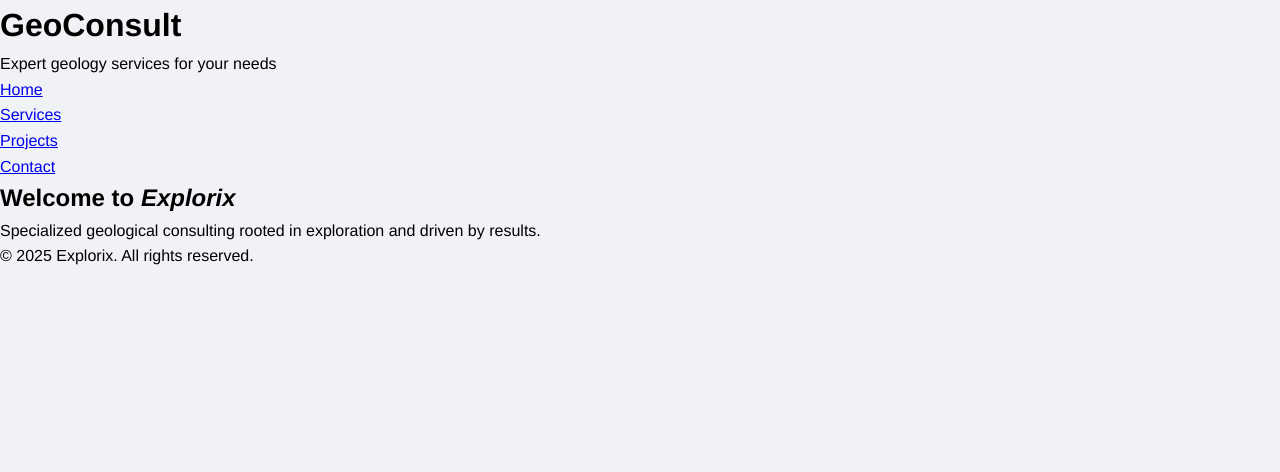
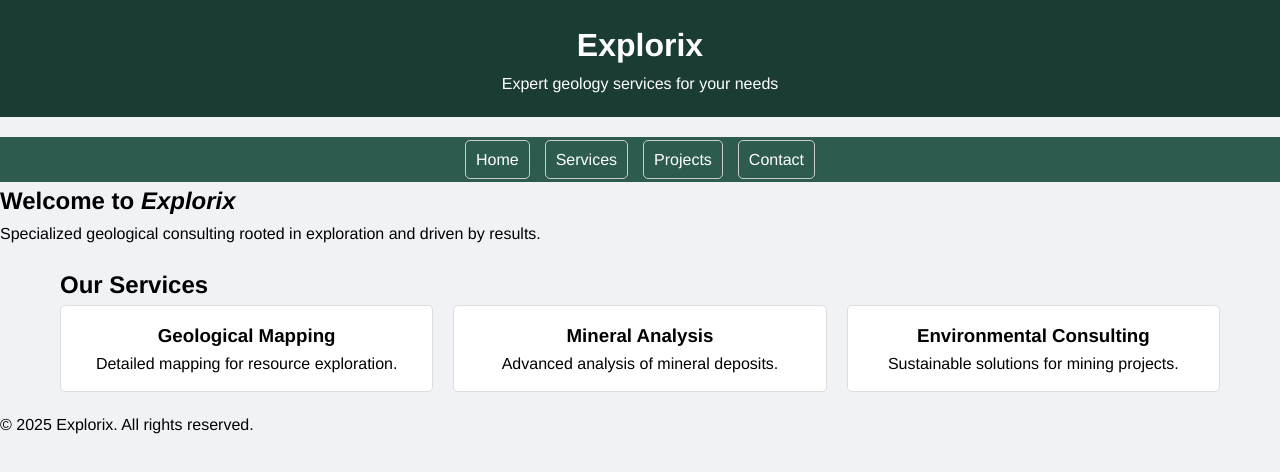
Before and after one commit to akinniyioluwaseun/web-dev-portfolio, a plain HTML site: page WEEK 3/index.html in a window 1280 px wide. Drawn offline with Linux system fonts and the light colour scheme.

Commit message:
Add services section with CSS Grid

```diff
--- a/WEEK 3/index.html
+++ b/WEEK 3/index.html
@@ -17,7 +17,7 @@
 <body>
     <header>
         <!-- Semantic header for branding and tagline -->
-        <h1>GeoConsult</h1>
+        <h1>Explorix</h1>
         <!-- Main heading with company name -->
         <p>Expert geology services for your needs</p>
         <!-- Tagline describing services -->
@@ -45,6 +45,29 @@
             <p>Specialized geological consulting rooted in exploration and driven by results.</p>
             <!-- Brief introduction text -->
         </section>
+        <section id="services">
+            <!-- Section for services -->
+            <h2>Our Services</h2>
+            <!-- Subheading for services section -->
+            <div class="services-grid">
+                <!-- Grid container for service cards -->
+                <div class="service-card">
+                    <!-- Individual service card -->
+                    <h3>Geological Mapping</h3>
+                    <!-- Service title -->
+                    <p>Detailed mapping for resource exploration.</p>
+                    <!-- Service description -->
+                </div>
+                <div class="service-card">
+                    <h3>Mineral Analysis</h3>
+                    <p>Advanced analysis of mineral deposits.</p>
+                </div>
+                <div class="service-card">
+                    <h3>Environmental Consulting</h3>
+                    <p>Sustainable solutions for mining projects.</p>
+                </div>
+            </div>
+        </section>
     </main>
     <footer>
         <!-- Semantic footer for bottom content -->
--- a/WEEK 3/styles.css
+++ b/WEEK 3/styles.css
@@ -11,3 +11,67 @@ body {
     line-height: 1.6; /* Improves readability */
     background-color: #f0f2f5; /* Light gray-blue background */
 }
+
+/* Style the header with CSS Grid */
+header {
+    display: grid; /* Use Grid for layout */
+    grid-template-columns: 1fr; /* Single column for simplicity */
+    text-align: center; /* Center content */
+    background-color: #1a3c34; /* Dark green for professional look */
+    color: white; /* White text for contrast */
+    padding: 20px; /* Space inside header */
+    margin-bottom: 20px; /* Space below header */
+}
+
+/* Style the navigation with Grid */
+nav {
+    background-color: #2e5b4f; /* Slightly lighter green */
+    padding: 10px; /* Space inside nav */
+}
+
+/* Style nav list with Grid */
+nav ul {
+    display: grid; /* Use Grid for nav items */
+    grid-template-columns: repeat(4, auto); /* 4 equal-width columns */
+    gap: 15px; /* Space between items */
+    justify-content: center; /* Center items */
+    list-style: none; /* Remove bullet points */
+}
+
+/* Style nav links */
+nav ul li a {
+    color: white; /* White text */
+    text-decoration: none; /* Remove underline */
+    padding: 10px; /* Clickable area */
+    border: 1px solid #ccc; /* Light border */
+    border-radius: 5px; /* Rounded corners */
+}
+
+/* Hover effect for nav links */
+nav ul li a:hover {
+    background-color: #3a6f5f; /* Darker green on hover */
+    transition: background-color 0.3s; /* Smooth transition */
+}
+
+/* Style the services section */
+#services {
+    padding: 20px; /* Space inside section */
+    max-width: 1200px; /* Limit width for larger screens */
+    margin: 0 auto; /* Center section */
+}
+
+/* Style the services grid with CSS Grid */
+.services-grid {
+    display: grid; /* Use Grid for layout */
+    grid-template-columns: repeat(3, 1fr); /* 3 equal columns */
+    gap: 20px; /* Space between cards */
+}
+
+/* Style individual service cards */
+.service-card {
+    background-color: white; /* White background for contrast */
+    border: 1px solid #ddd; /* Light border */
+    padding: 15px; /* Space inside card */
+    border-radius: 5px; /* Rounded corners */
+    text-align: center; /* Center text */
+}
```
